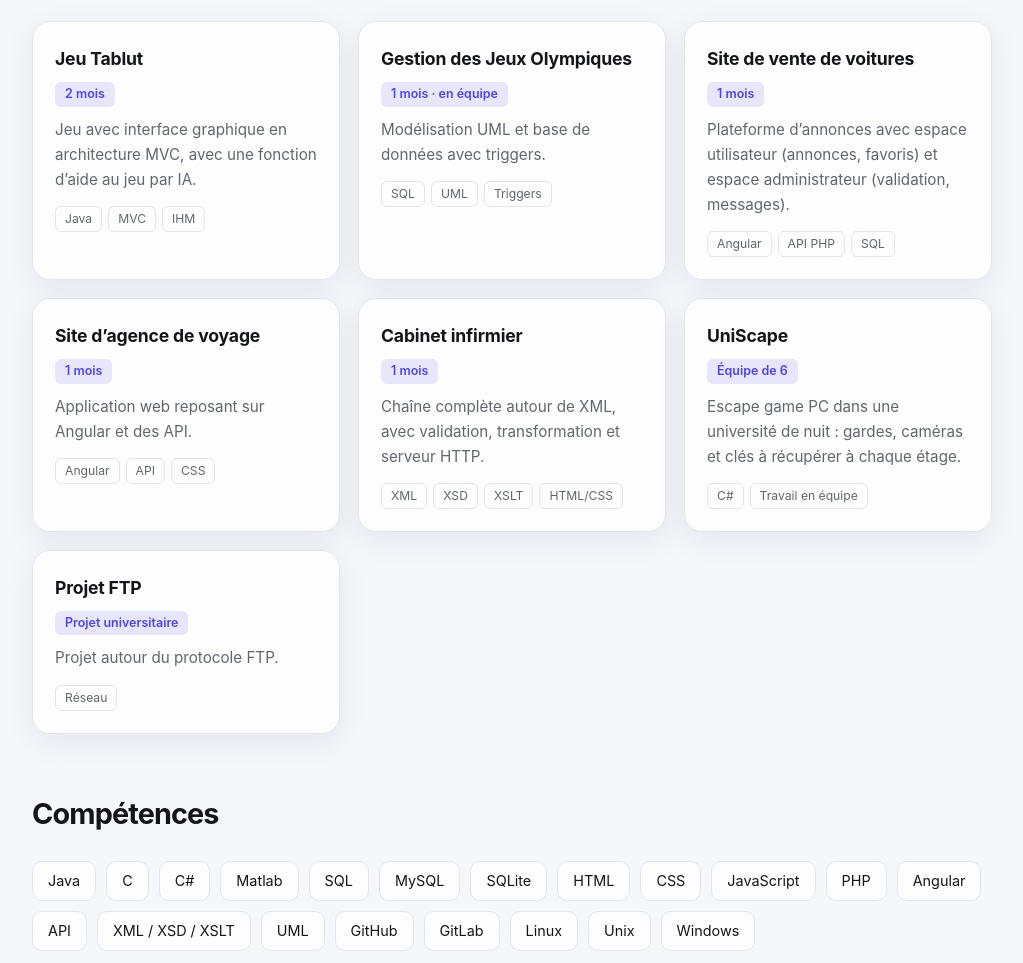
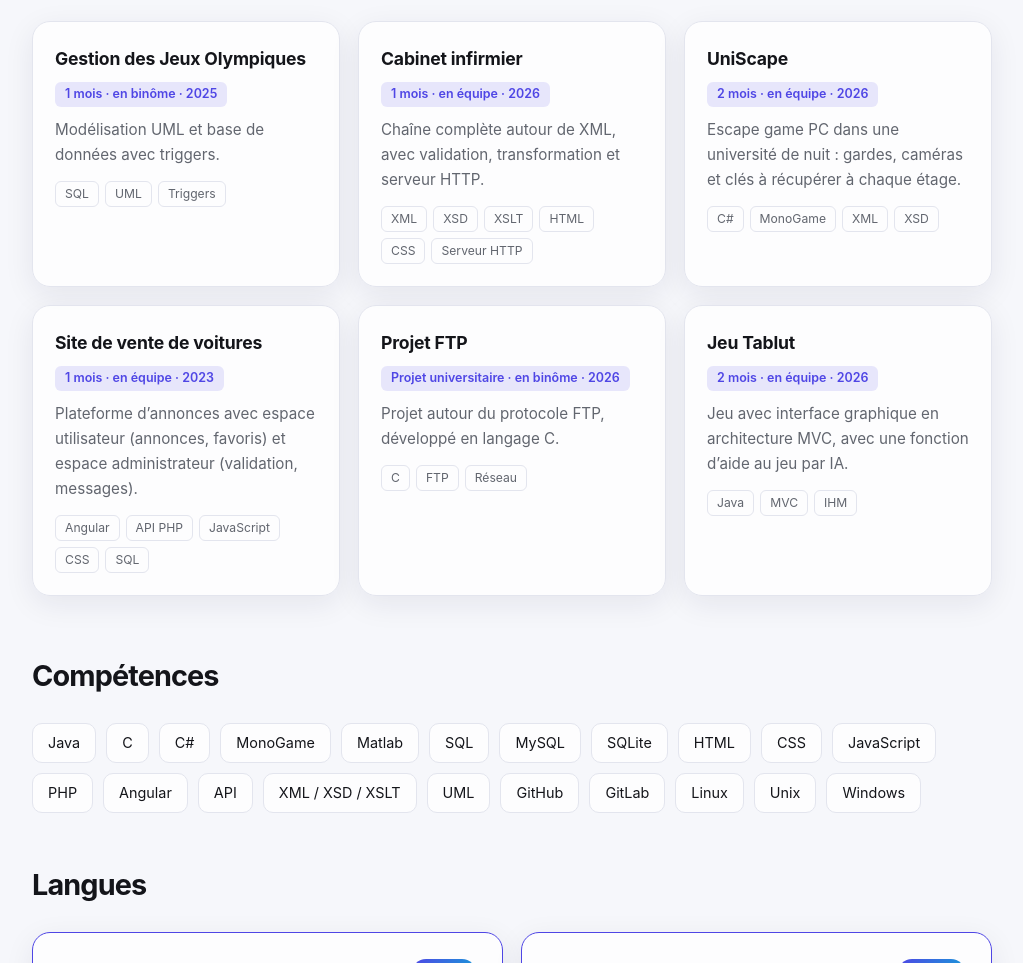
Before and after one commit to djeghriimed/Portfolio, a plain HTML site: page index.html in a window 1280 px wide. Shown: the part 623-1586 px from the top of the page, without its empty margins (128-1151 px from the left). Drawn offline with Linux system fonts and the light colour scheme.

Commit message:
Revise project details and skills in index.htm
Updated project descriptions and skills in the portfolio section. Added new projects with details including team size and completion dates.

```diff
--- a/index.html
+++ b/index.html
@@ -84,20 +84,19 @@ footer{text-align:center;color:var(--muted);font-size:.82rem;margin-top:32px}
 <section id="projets">
 <h2>Projets</h2>
 <div class="grid">
-<article class="card"><h3>Jeu Tablut</h3><span class="meta">2 mois</span><p>Jeu avec interface graphique en architecture MVC, avec une fonction d’aide au jeu par IA.</p><div class="tags"><span>Java</span><span>MVC</span><span>IHM</span></div></article>
-<article class="card"><h3>Gestion des Jeux Olympiques</h3><span class="meta">1 mois · en équipe</span><p>Modélisation UML et base de données avec triggers.</p><div class="tags"><span>SQL</span><span>UML</span><span>Triggers</span></div></article>
-<article class="card"><h3>Site de vente de voitures</h3><span class="meta">1 mois</span><p>Plateforme d’annonces avec espace utilisateur (annonces, favoris) et espace administrateur (validation, messages).</p><div class="tags"><span>Angular</span><span>API PHP</span><span>SQL</span></div></article>
-<article class="card"><h3>Site d’agence de voyage</h3><span class="meta">1 mois</span><p>Application web reposant sur Angular et des API.</p><div class="tags"><span>Angular</span><span>API</span><span>CSS</span></div></article>
-<article class="card"><h3>Cabinet infirmier</h3><span class="meta">1 mois</span><p>Chaîne complète autour de XML, avec validation, transformation et serveur HTTP.</p><div class="tags"><span>XML</span><span>XSD</span><span>XSLT</span><span>HTML/CSS</span></div></article>
-<article class="card"><h3>UniScape</h3><span class="meta">Équipe de 6</span><p>Escape game PC dans une université de nuit : gardes, caméras et clés à récupérer à chaque étage.</p><div class="tags"><span>C#</span><span>Travail en équipe</span></div></article>
-<article class="card"><h3>Projet FTP</h3><span class="meta">Projet universitaire</span><p>Projet autour du protocole FTP.</p><div class="tags"><span>Réseau</span></div></article>
+<article class="card"><h3>Gestion des Jeux Olympiques</h3><span class="meta">1 mois · en binôme · 2025</span><p>Modélisation UML et base de données avec triggers.</p><div class="tags"><span>SQL</span><span>UML</span><span>Triggers</span></div></article>
+<article class="card"><h3>Cabinet infirmier</h3><span class="meta">1 mois · en équipe · 2026</span><p>Chaîne complète autour de XML, avec validation, transformation et serveur HTTP.</p><div class="tags"><span>XML</span><span>XSD</span><span>XSLT</span><span>HTML</span><span>CSS</span><span>Serveur HTTP</span></div></article>
+<article class="card"><h3>UniScape</h3><span class="meta">2 mois · en équipe · 2026</span><p>Escape game PC dans une université de nuit : gardes, caméras et clés à récupérer à chaque étage.</p><div class="tags"><span>C#</span><span>MonoGame</span><span>XML</span><span>XSD</span></div></article>
+<article class="card"><h3>Site de vente de voitures</h3><span class="meta">1 mois · en équipe · 2023</span><p>Plateforme d’annonces avec espace utilisateur (annonces, favoris) et espace administrateur (validation, messages).</p><div class="tags"><span>Angular</span><span>API PHP</span><span>JavaScript</span><span>CSS</span><span>SQL</span></div></article>
+<article class="card"><h3>Projet FTP</h3><span class="meta">Projet universitaire · en binôme · 2026</span><p>Projet autour du protocole FTP, développé en langage C.</p><div class="tags"><span>C</span><span>FTP</span><span>Réseau</span></div></article>
+<article class="card"><h3>Jeu Tablut</h3><span class="meta">2 mois · en équipe · 2026</span><p>Jeu avec interface graphique en architecture MVC, avec une fonction d’aide au jeu par IA.</p><div class="tags"><span>Java</span><span>MVC</span><span>IHM</span></div></article>
 </div>
 </section>
 
 <section id="competences">
 <h2>Compétences</h2>
 <div class="skills">
-<span>Java</span><span>C</span><span>C#</span><span>Matlab</span><span>SQL</span><span>MySQL</span><span>SQLite</span><span>HTML</span><span>CSS</span><span>JavaScript</span><span>PHP</span><span>Angular</span><span>API</span><span>XML / XSD / XSLT</span><span>UML</span><span>GitHub</span><span>GitLab</span><span>Linux</span><span>Unix</span><span>Windows</span>
+<span>Java</span><span>C</span><span>C#</span><span>MonoGame</span><span>Matlab</span><span>SQL</span><span>MySQL</span><span>SQLite</span><span>HTML</span><span>CSS</span><span>JavaScript</span><span>PHP</span><span>Angular</span><span>API</span><span>XML / XSD / XSLT</span><span>UML</span><span>GitHub</span><span>GitLab</span><span>Linux</span><span>Unix</span><span>Windows</span>
 </div>
 <h2 style="margin-top:48px">Langues</h2>
 <div class="langs">
```
